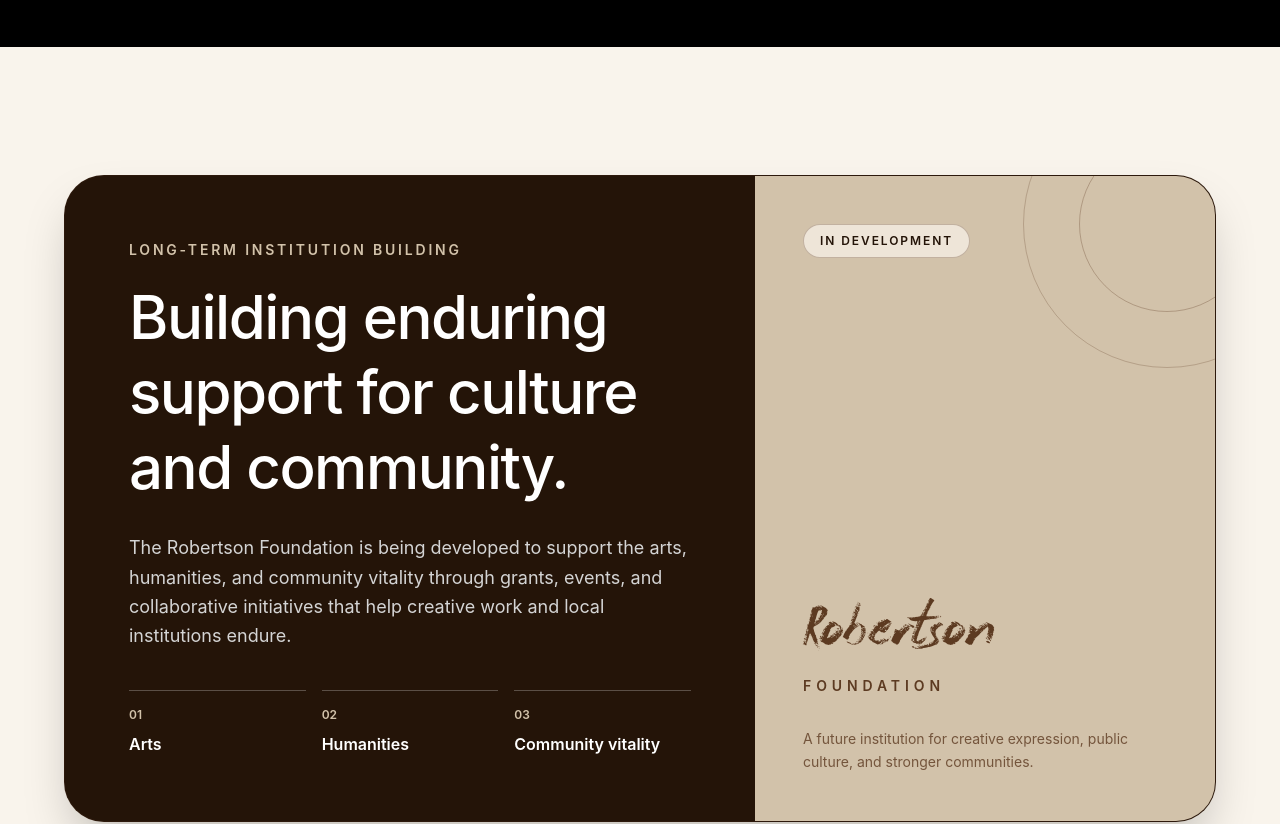
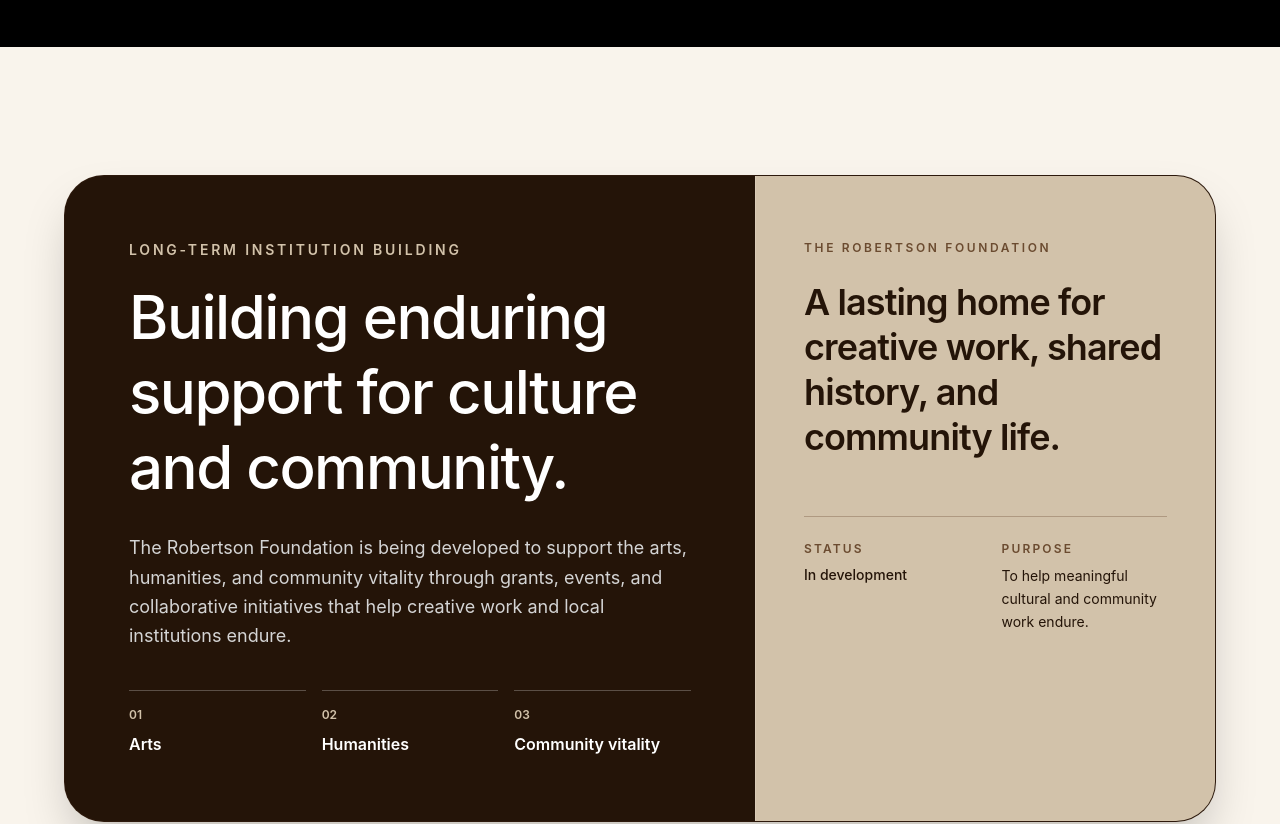
Before and after one commit to AGuyNamedDJ/Personal-Website, a Next.js app: page /work in a window 1280 px wide. Shown: the part 2320-3144 px from the top of the page. Built offline with nearby package versions, Linux system fonts and the light colour scheme; no server answers.

Commit message:
Refine foundation presentation

```diff
--- a/src/app/work/page.jsx
+++ b/src/app/work/page.jsx
@@ -161,26 +161,30 @@
               </div>
             </div>
 
-            <div className="relative flex min-h-[360px] flex-col justify-between overflow-hidden bg-[#D2C2AA] p-8 text-[#241408] sm:p-12">
-              <div className="absolute -right-24 -top-24 h-72 w-72 rounded-full border border-[#5C3A21]/25" />
-              <div className="absolute -right-10 -top-10 h-44 w-44 rounded-full border border-[#5C3A21]/30" />
-              <p className="relative z-10 w-fit rounded-full border border-[#5C3A21]/30 bg-[#F9F4EC]/70 px-4 py-2 text-xs font-semibold uppercase tracking-[0.16em]">
-                In development
+            <div className="relative overflow-hidden border-t border-white/15 bg-[#D2C2AA] px-8 py-12 text-[#241408] sm:px-12 md:py-16 lg:border-l lg:border-t-0">
+              <p className="text-xs font-semibold uppercase tracking-[0.22em] text-[#6B4B30]">
+                The Robertson Foundation
               </p>
-              <div className="relative z-10">
-                <p
-                  className="text-5xl leading-none text-[#5C3A21] sm:text-6xl"
-                  style={{ fontFamily: "Willington" }}
-                >
-                  Robertson
-                </p>
-                <p className="mt-3 text-sm font-semibold uppercase tracking-[0.35em] text-[#5C3A21]">
-                  Foundation
-                </p>
-                <p className="mt-8 max-w-sm text-sm leading-relaxed text-[#5C3A21]/80">
-                  A future institution for creative expression, public culture,
-                  and stronger communities.
-                </p>
+              <p className="mt-6 max-w-xl text-3xl font-semibold leading-tight tracking-[-0.025em] sm:text-4xl">
+                A lasting home for creative work, shared history, and community
+                life.
+              </p>
+
+              <div className="mt-14 grid gap-8 border-t border-[#5C3A21]/30 pt-6 sm:grid-cols-2 lg:grid-cols-1 xl:grid-cols-2">
+                <div>
+                  <p className="text-xs font-semibold uppercase tracking-[0.18em] text-[#6B4B30]">
+                    Status
+                  </p>
+                  <p className="mt-2 text-sm font-medium">In development</p>
+                </div>
+                <div>
+                  <p className="text-xs font-semibold uppercase tracking-[0.18em] text-[#6B4B30]">
+                    Purpose
+                  </p>
+                  <p className="mt-2 text-sm leading-relaxed">
+                    To help meaningful cultural and community work endure.
+                  </p>
+                </div>
               </div>
             </div>
           </div>
```
